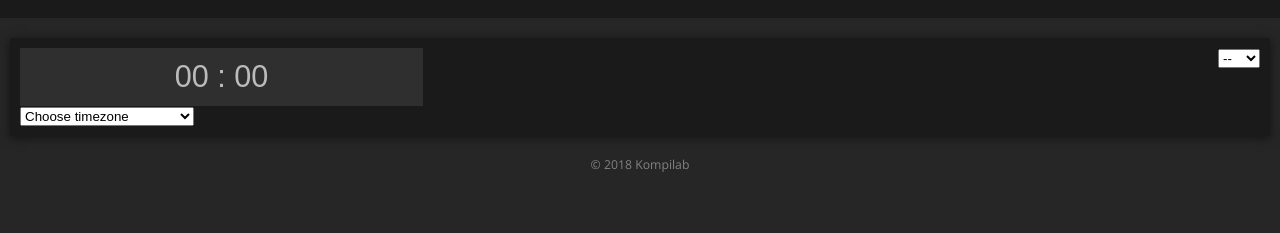
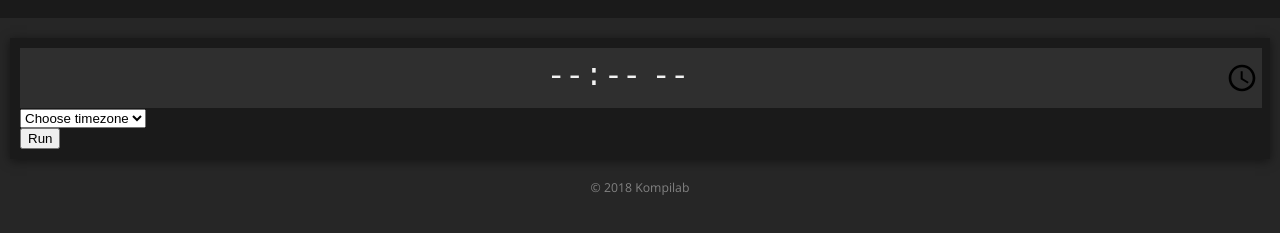
Before and after one commit to ceemion/cee_tools, an Electron app: page app/time_travel/home/home.html in a window 1280 px wide. Shown: the part 61-294 px from the top of the page. Drawn offline with nearby package versions, Linux system fonts and the light colour scheme; no server answers.

Commit message:
Add time input and populate timezones

```diff
--- a/app/time_travel/home/home.html
+++ b/app/time_travel/home/home.html
@@ -8,37 +8,41 @@
     <link rel="stylesheet" type="text/css" media="screen" href="../../../assets/styles/timetravel.css" />
   </head>
   <body id="timetravel-wrapper">
-    <div class="main-title">
+    <header class="main-title">
       <span>Time</span><span>Travel</span>
       <p class="sub-title"></p>
-    </div>
+    </header>
 
     <div class="tt-card">
       <div class="time-input">
+        <!-- <div class="time-opts">
+          <input type="text" pattern="\d*" title="must be number" id="time-hr" class="cee-time-input" name="hour" placeholder="00" maxlength="2" />
+          <span>:</span>
+          <input type="text" pattern="\d*" id="time-mins" class="cee-time-input" name="mins" placeholder="00" maxlength="2" />
+        </div> -->
         <div>
-          <input type="text" id="time" class="cee-time-input" name="time" placeholder="00 : 00" />
+          <input type="time" id="time" class="cee-time-input" name="time" />
         </div>
-        <div>
+        <!-- <div>
           <select id="ampm" class="select-am-pm">
             <option value="">--</option>
             <option value="am">AM</option>
             <option value="pm">PM</option>
           </select>
-        </div>
+        </div> -->
       </div>
 
-      <div class="time-zone">
-          <div>
-            <select id="time-zone" class="select-time-zone">
-              <option value="">Choose timezone</option>
-              <option value="am">(GMT-07:00) Pacific Time</option>
-            </select>
-          </div>
+      <div id="timezones" class="time-zone"></div>
+
+      <div>
+        <button onclick="test()">Run</button>
       </div>
     </div>
 
     <footer>
       <p>&copy; 2018 Kompilab</p>
     </footer>
+
+    <script src="home.js"></script>
   </body>
 </html>
--- /dev/null
+++ b/app/time_travel/home/home.js
@@ -0,0 +1,52 @@
+const moment = require('moment-timezone');
+
+const utils = {
+  currentTime: moment().format(),
+  currentTimezone: moment.tz.guess(),
+  timezoneNames: moment.tz.names(),
+  byId: id => document.getElementById(id),
+  buildOptions: () => {
+    let options = [];
+
+    utils.timezoneNames.forEach(zone => {
+      options.push(`<option value="${zone}">${zone}</option>`)
+    });
+
+    return options;
+  },
+  populateTimezones: () => {
+    const timezonesSelect = `
+      <div>
+        <select id="timezone" class="select-time-zone">
+          <option value="">Choose timezone</option>
+          ${utils.buildOptions()}
+        </select>
+      </div>
+    `;
+
+    utils.byId('timezones').innerHTML = timezonesSelect;
+  }
+}
+
+// const timeHour = utils.byId('time-hr');
+// const timeMins = utils.byId('time-mins');
+// const amPm = utils.byId('ampm');
+// const timezone = utils.byId('timezone');
+const time = utils.byId('time');
+
+// console.log(utils.timezoneNames)
+
+// moment(time.valueAsDate).utc().format()
+
+
+test = () => {
+const timezone = utils.byId('timezone');
+
+  console.log('timeHour - ', typeof(time.value))
+  console.log('timeHour Value -', time.value)
+  console.log('Time Zone - ', timezone.value)
+}
+
+(function init() {
+  utils.populateTimezones()
+})()
--- a/assets/styles/timetravel.css
+++ b/assets/styles/timetravel.css
@@ -10,15 +10,6 @@
   box-shadow: 0 2px 10px rgba(0,0,0,.5);
   margin: 20px 10px;
   padding: 10px;
-}
-
-.time-input {
-  display: flex;
-  justify-content: space-between;
-}
-
-.time-input div {
-  /* border: 1px solid red; */
 }
 
 /* --- Time Input Controls --- */
--- a/main.js
+++ b/main.js
@@ -21,7 +21,7 @@ const configs = {
       width: opts.width || 344,
       x: opts.x || 0,
       y: opts.y || 0,
-      resizable: false,
+      resizable: true,
       backgroundColor: opts.bgColor || '#fff'
     }
   }
```
